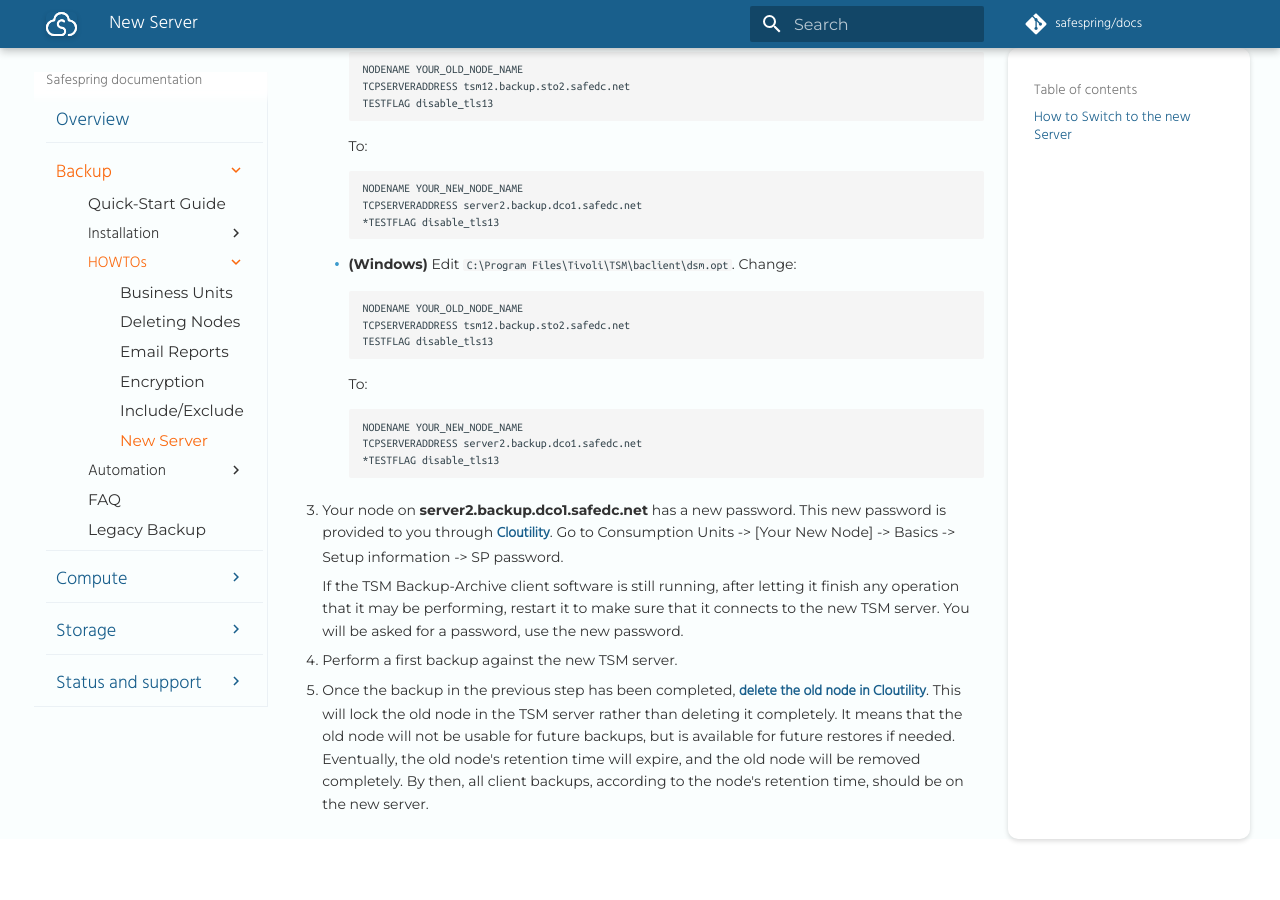
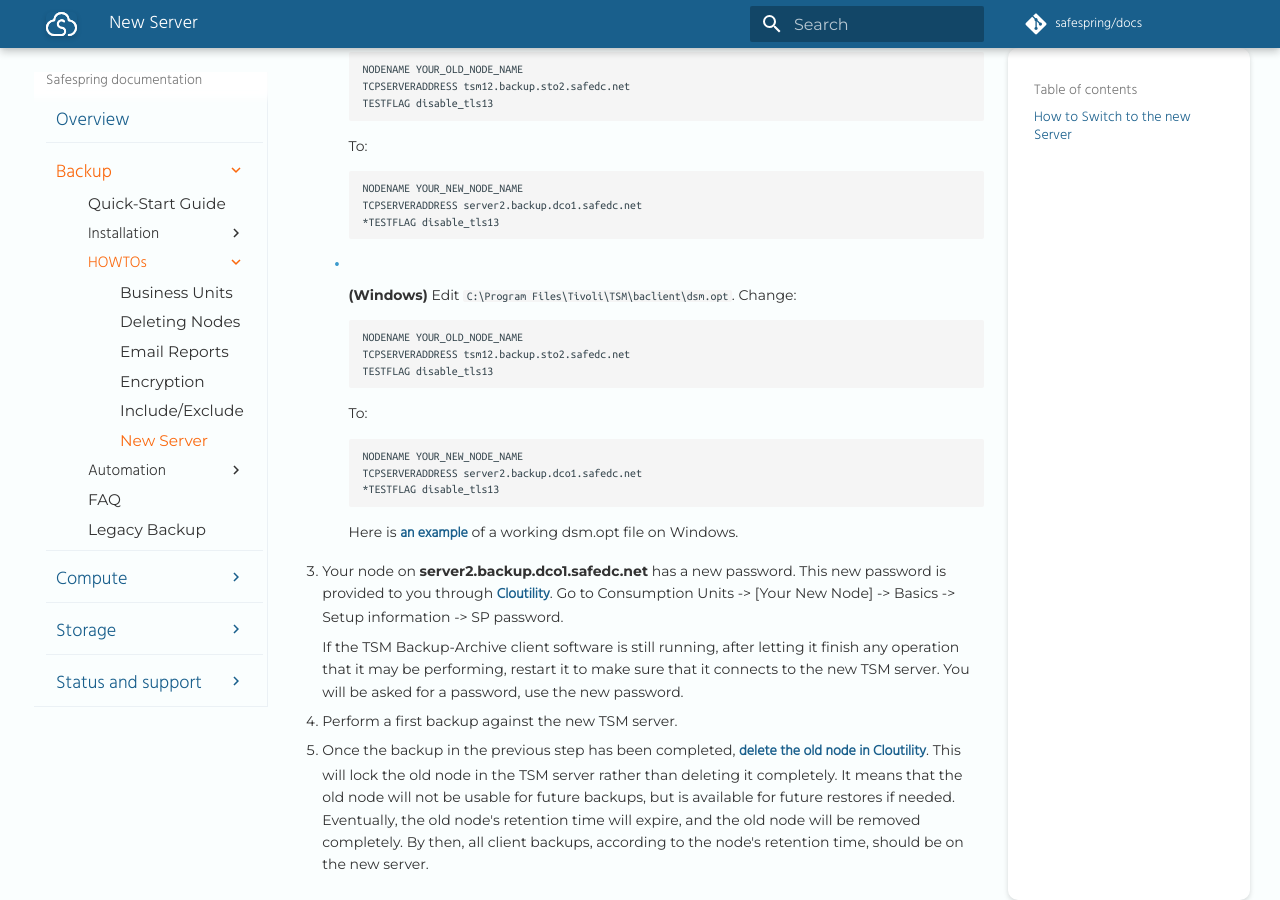
Before and after one commit to safespring/docs, an MkDocs documentation site: the page built from content/backup/howto/switch-from-tsm12.md, in a window 1280 px wide and 900 px high, scrolled down 626 px. Built offline with MkDocs 1.6.1 and Material for MkDocs 9.7.7, drawn with Linux system fonts in a browser that asks for light colours; a script that is not in the unit is left out; comment, search, counter and statistics services are not loaded.

Commit message:
Added reference to working example of dsm.opt file for Windows.

````diff
--- a/content/backup/howto/switch-from-tsm12.md
+++ b/content/backup/howto/switch-from-tsm12.md
@@ -61,9 +61,11 @@
        *TESTFLAG disable_tls13
        ```
 
+         Here is <a href="https://raw.githubusercontent.com/safespring/cloud-BaaS/master/windows/dsm.opt.example" target="_blank">an example</a> of a working dsm.opt file on Windows.
+
 3. Your node on **server2.backup.dco1.safedc.net** has a new password.
    This new password is provided to you through
-   [Cloutility](https://portal.backup.sto2.safedc.net/). Go to
+   <a href="https://portal.backup.sto2.safedc.net/" target="_blank">Cloutility</a>. Go to
    Consumption Units -> [Your New Node] -> Basics -> Setup information ->
    SP password.
 
````
